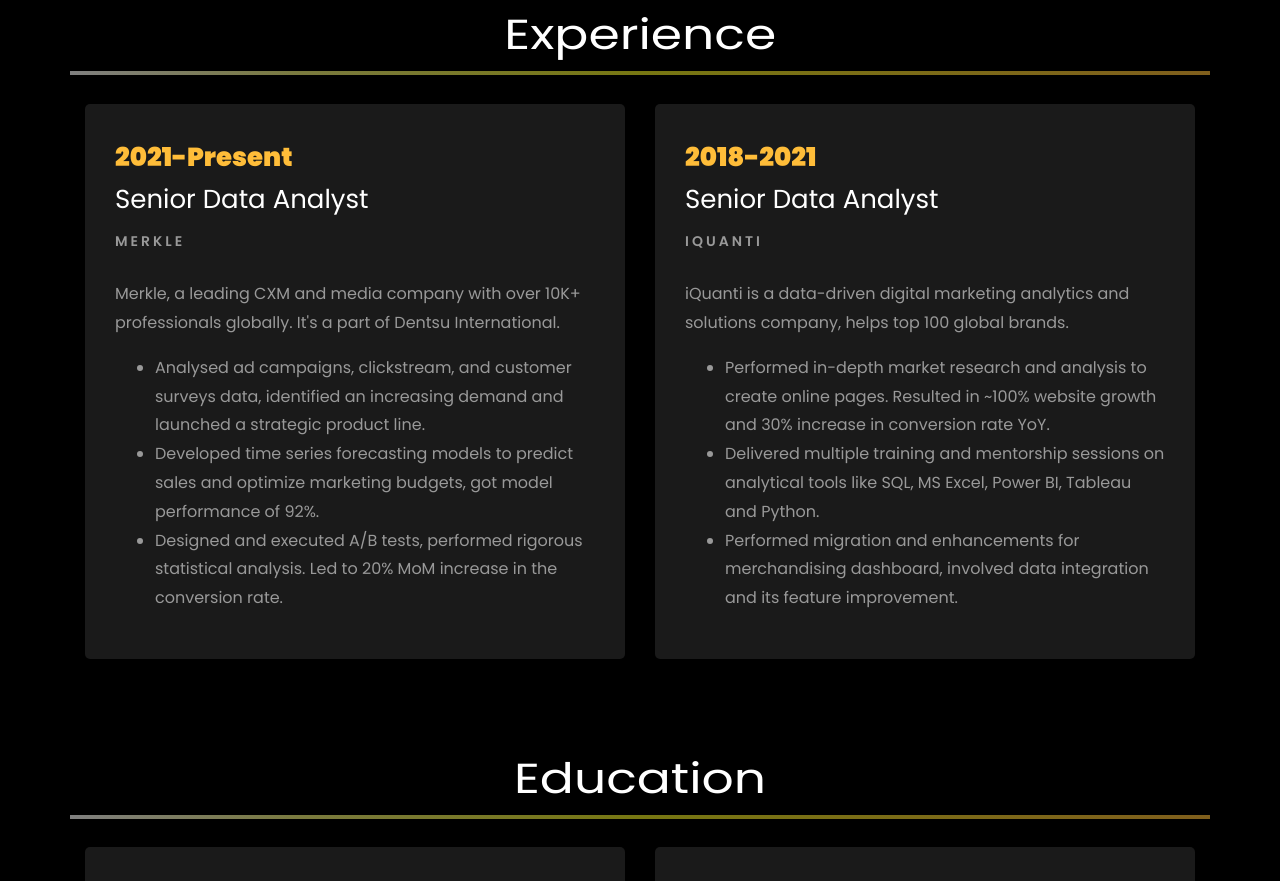
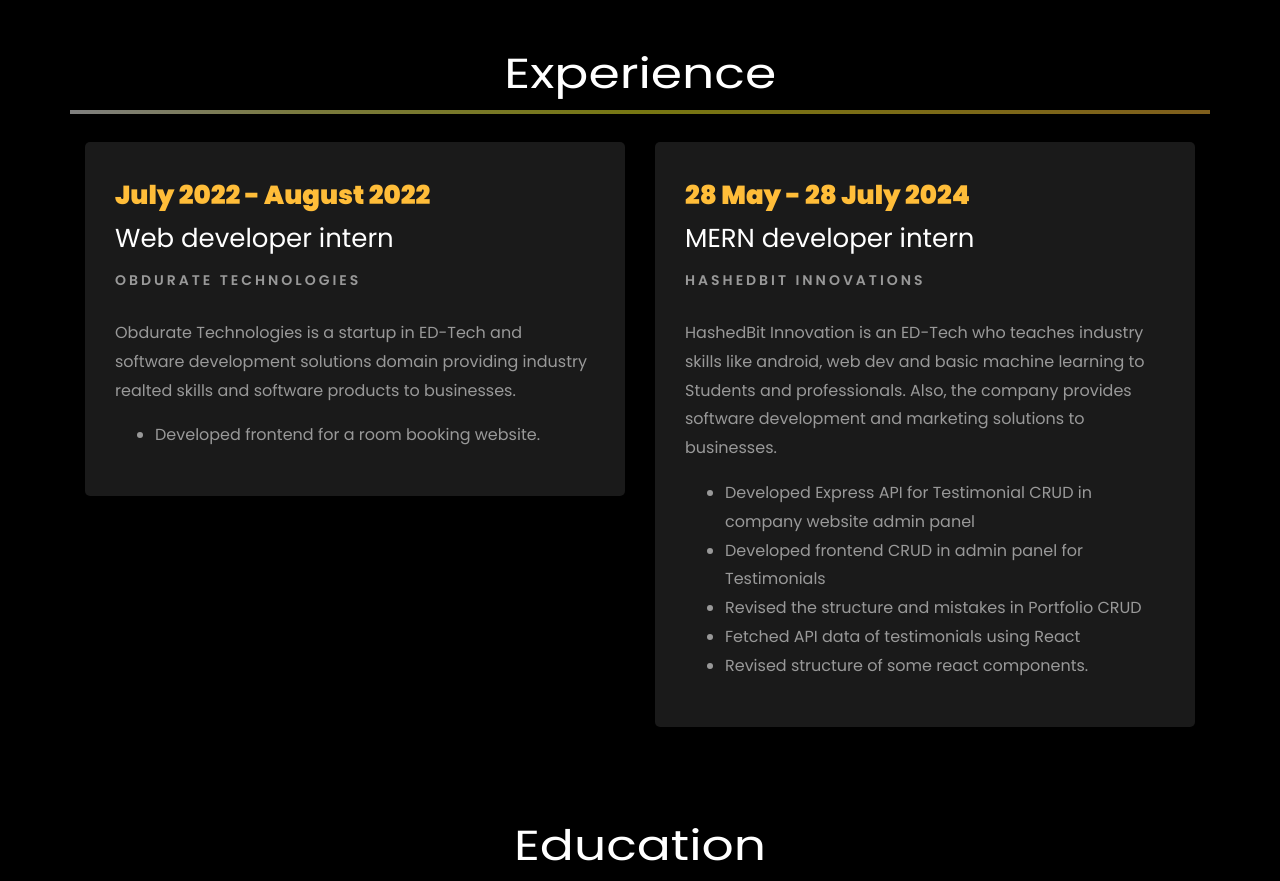
Before and after one commit to shelkeom230/omkarshelke.github.io, a plain HTML site: page index.html in a window 1280 px wide. Shown: the part 2002-2883 px from the top of the page. Drawn offline with Linux system fonts and the light colour scheme; files whose address does not match are found by name.

```diff
--- a/index.html
+++ b/index.html
@@ -29,6 +29,9 @@
 /*======================================
 //--//-->   ABOUT
 ======================================*/
+body{
+	overflow-x: hidden;
+}
 
 .about-mf .box-shadow-full {
   padding-top: 4rem;
@@ -108,7 +111,6 @@
 .zoom-effect:hover {
   transform: scale(1.1);
 }
-
 
 </style>
 
@@ -283,10 +285,11 @@
 								</p>
 								<ul class="about-info mt-4 px-md-0 px-2">
 									<li class="d-flex"><span>Profile:</span> <span> Data Analyst &amp; Data Science Enthusiast</span></li>
-									<li class="d-flex"><span>Domain:</span> <span>Tourism, Ecommerce, Sales &amp; Hospitality and Medical Analysis</span></li>
+									<li class="d-flex"><span>Domain:</span> <span>Tourism, Ecommerce, Sales</span></li>
 									<li class="d-flex"><span>Education:</span> <span>BE (CSE) &amp; diploma (CSE)</span></li>
 									<li class="d-flex"><span>Language:</span> <span>English, Hindi, Marathi</span></li>
-									<li class="d-flex"><span>Other Skills:</span> <span>Docker, Excel, Git, JIRA</span></li>
+									<li class="d-flex"><span>Programming Languages:</span> <span>Python, Java</span></li>
+										<li class="d-flex"><span>Other Skills:</span> <span>Docker, Excel, Git, JIRA</span></li>
 									<li class="d-flex"><span>Hobbiest:</span> <span>Anchoring, Debating, Football</span></li>
 
 								</ul>
@@ -297,7 +300,7 @@
 						<div class="counter-wrap ftco-animate d-flex mt-md-3">
 							<div class="text">
 								<p class="mb-4">
-									<span class="number" data-number="30">0</span> <span>+</span>
+									<span class="number" data-number="5">5</span> <span>+</span>
 									<span>&nbsp; Projects completed</span>
 								</p>
 								<p><a href="https://www.linkedin.com/in/rishabhnmishra/" class="btn btn-primary py-3 px-3">LinkedIn</a></p>
@@ -331,14 +334,14 @@
 		<div class="row">
 				<div class="col-md-6">
 					<div class="resume-wrap ftco-animate">
-						<span class="date">2021-Present</span>
-						<h2>Senior Data Analyst</h2>
-						<span class="position">Merkle</span>
-						<p class="mt-4">Merkle, a leading CXM and media company with over 10K+ professionals globally. It's a part of Dentsu International.
+						<span class="date">July 2022 - August 2022</span>
+						<h2>Web developer intern</h2>
+						<span class="position">Obdurate Technologies</span>
+						<p class="mt-4">Obdurate Technologies is a startup in ED-Tech and software development solutions domain providing industry realted skills and software products to businesses.
 							<ul>
-								<li>Analysed ad campaigns, clickstream, and customer surveys data, identified an increasing demand and launched a strategic product line.</li>
-								<li>Developed time series forecasting models to predict sales and optimize marketing budgets, got model performance of 92%.</li>
-								<li>Designed and executed A/B tests, performed rigorous statistical analysis. Led to 20% MoM increase in the conversion rate.</li>
+								<li>Developed frontend for a room booking website.</li>
+								<!-- <li>Developed time series forecasting models to predict sales and optimize marketing budgets, got model performance of 92%.</li>
+								<li>Designed and executed A/B tests, performed rigorous statistical analysis. Led to 20% MoM increase in the conversion rate.</li> -->
 							</ul>
 						</p>
 					</div>
@@ -347,14 +350,15 @@
 
 				<div class="col-md-6">
 					<div class="resume-wrap ftco-animate">
-						<span class="date">2018-2021</span>
-						<h2>Senior Data Analyst</h2>
-						<span class="position">iQuanti</span>
-						<p class="mt-4">iQuanti is a data-driven digital marketing analytics and solutions company, helps top 100 global brands.
-							<ul>
-								<li>Performed in-depth market research and analysis to create online pages. Resulted in ~100% website growth and 30% increase in conversion rate YoY.</li>
-								<li>Delivered multiple training and mentorship sessions on analytical tools like SQL, MS Excel, Power BI, Tableau and Python.</li>
-								<li>Performed migration and enhancements for merchandising dashboard, involved data integration and its feature improvement.</li>
+						<span class="date">28 May - 28 July 2024</span>
+						<h2>MERN developer intern</h2>
+						<span class="position">HashedBit Innovations</span>
+						<p class="mt-4">HashedBit Innovation is an ED-Tech who teaches industry skills like android, web dev and basic machine learning to Students and professionals. Also, the company provides software development and marketing solutions to businesses.<ul>
+								<li>Developed Express API for Testimonial CRUD in company website admin panel</li>
+								<li>Developed frontend CRUD in admin panel for Testimonials</li>
+								<li>Revised the structure and mistakes in Portfolio CRUD</li>
+								<li>Fetched API data of testimonials using React</li>
+								<li>Revised structure of some react components.</li>
 							</ul>
 						</p>
 					</div>
@@ -401,7 +405,7 @@
 
     		<div class="row justify-content-center mt-5">
     			<div class="col-md-6 text-center ftco-animate">
-    				<p><a href="#" class="btn btn-primary py-4 px-5">Download CV</a></p>
+    				<p><a href="" class="btn btn-primary py-4 px-5">Download CV</a></p>
     			</div>
     		</div>
     	</div>
```
